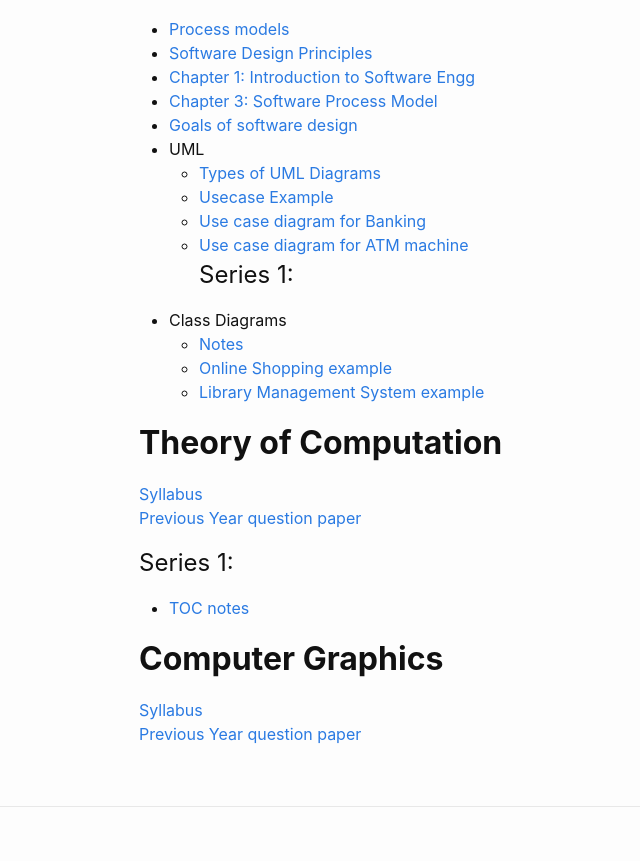
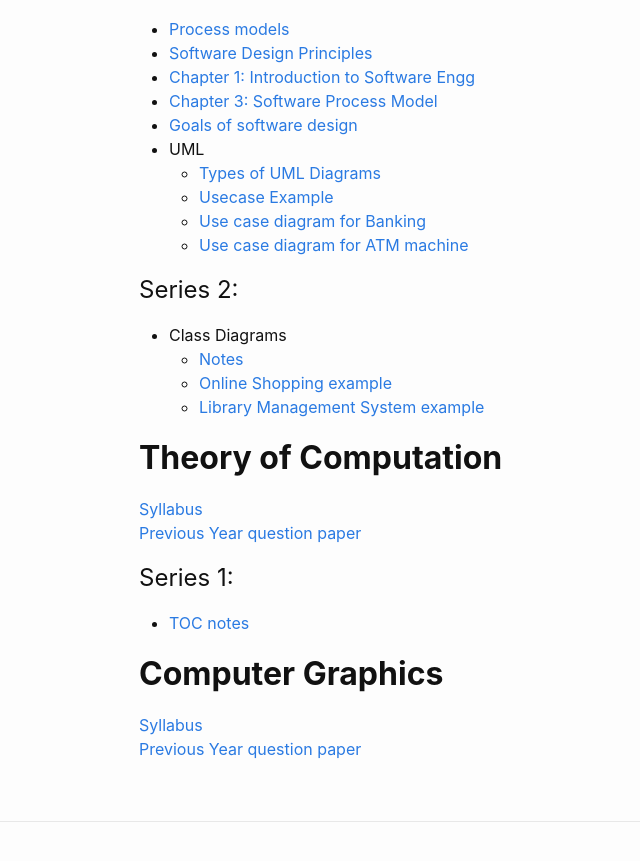
Before and after one commit to IT-GECBH/2020, a Jekyll site: the page built from resources.md, in a window 1280 px wide and 900 px high, scrolled down 972 px. Shown: the top 861 px of the window, without its empty margins (131-771 px from the left). Built offline with Jekyll 4.4.1, drawn with Linux system fonts in a browser that asks for light colours.

Commit message:
Update resources.md

```diff
--- a/resources.md
+++ b/resources.md
@@ -41,7 +41,9 @@ permalink: /resources/
   * [Usecase Example][use-ex]
   * [Use case diagram for Banking][use-bank]
   * [Use case diagram for ATM machine][use-atm]
-# Series 1:
+<br/>
+
+# Series 2:
 * Class Diagrams
   * [Notes][soft-class-notes]
   * [Online Shopping example][soft-shop]
```
Also changed, not shown: other parts of resources.md (+1 -1 lines).
